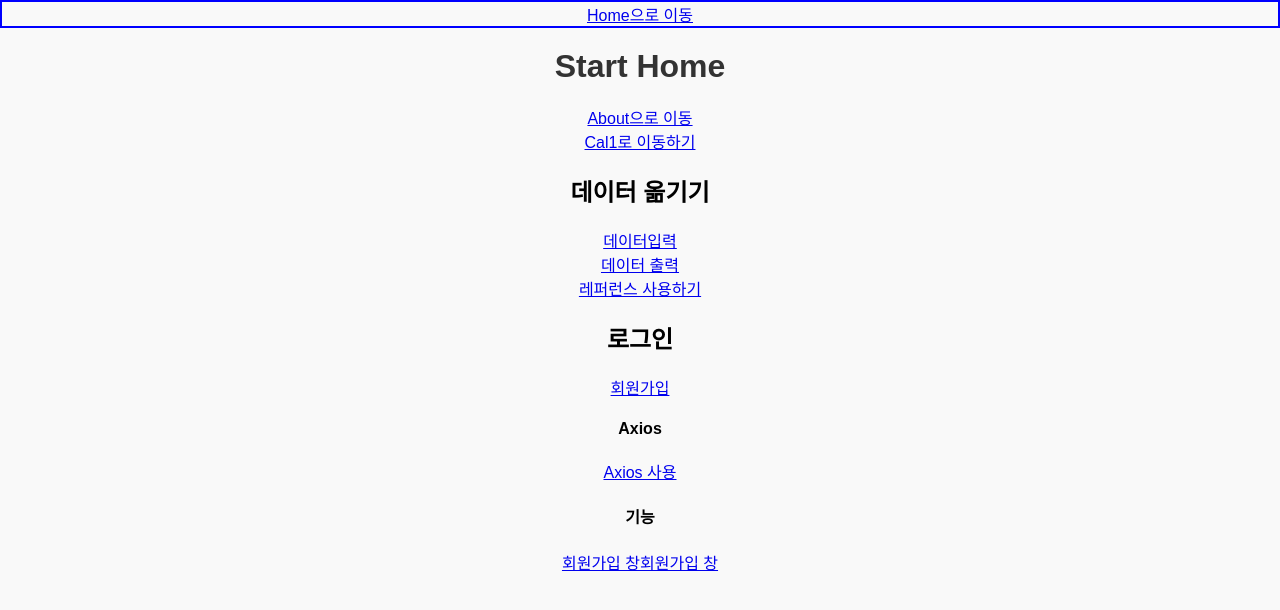
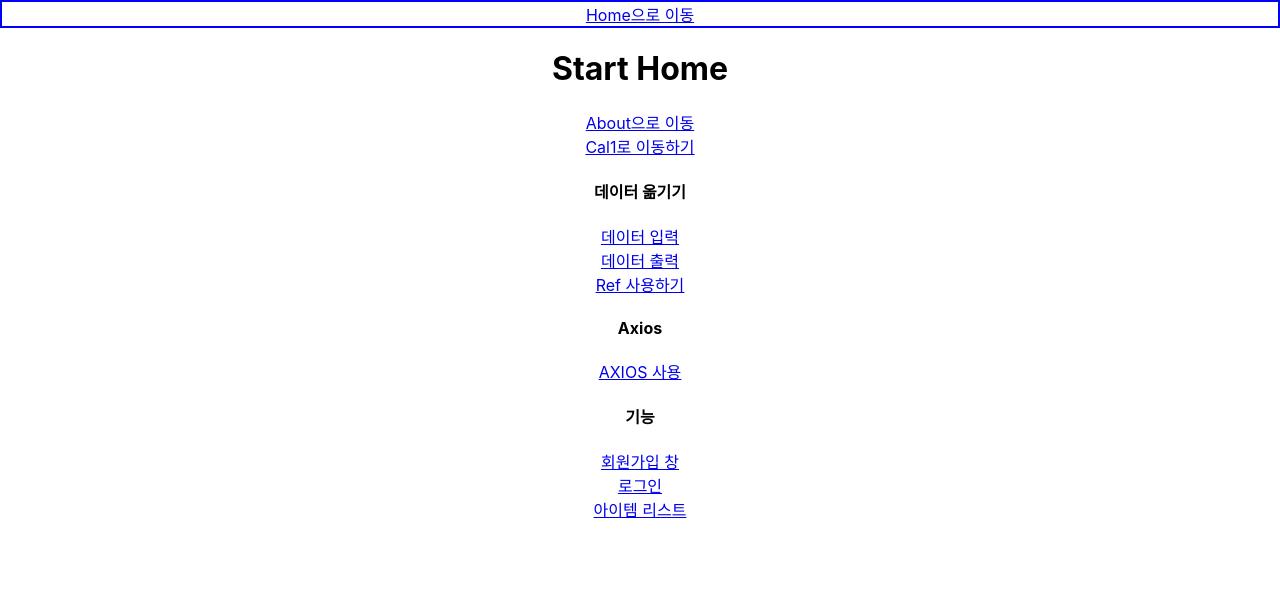
Before and after one commit to won395/cyciReact, a React (Create React App) app: page / in a window 1280 px wide. Shown: the top 610 px of the page. Built offline with nearby package versions, Linux system fonts and the light colour scheme.

Commit message:
Feat: 아이템 리스트 설정

```diff
--- a/src/App.js
+++ b/src/App.js
@@ -1,16 +1,17 @@
-import logo from './logo.svg';
 import './App.css';
 import { BrowserRouter, Link, Route, Routes } from 'react-router-dom';
 
 import Calc1 from './comp/calc/study01'
+
 import Inp1 from './comp/inp/input01'
-import Ref1 from './comp/inp/Ref01'
 import Oup1 from './comp/inp/output01'
-import Singup from './comp/login/singup'
-import User from './comp/login/user';
-import Ax1 from './comp/ax/ax01'
+import Ref from './comp/inp/Ref01'
+
 import ProJoin from './comp/pro/Join'
 import ProLogin from './comp/pro/Login'
+import ProItemList from './comp/pro/ItemList'
+
+import Ax1 from './comp/ax/ax01'
 
 function App() {
   return (
@@ -24,13 +25,11 @@ function App() {
 
           <Route path={"/inp1"} element={<Inp1 />} />
           <Route path={"/oup1"} element={<Oup1 />} />
-          <Route path={"/ref1"} element={<Ref1 />} />
+          <Route path={"/ref1"} element={<Ref />} />
 
           <Route path={"/pro1"} element={<ProJoin />} />
           <Route path={"/login"} element={<ProLogin />} />
-
-          <Route path={"/singup"} element={<Singup />} />
-          <Route path={"/user"} element={<User />} />
+          <Route path={"/itemList"} element={<ProItemList />} />
 
           <Route path={"/ax1"} element={<Ax1 />} />
         </Routes>
@@ -54,22 +53,18 @@ function Home() {
       <Link to="/about">About으로 이동</Link><br/>
       <Link to="/cal1">Cal1로 이동하기</Link><br/>
 
-      <h2>데이터 옮기기</h2>
-      <Link to="/inp1">데이터입력</Link><br/>
+      <h4>데이터 옮기기</h4>
+      <Link to="/inp1">데이터 입력</Link><br/>
       <Link to="/oup1">데이터 출력</Link><br/>
-      <Link to="/ref1">레퍼런스 사용하기</Link><br/>
-
-      <h2>로그인</h2>
-      <Link to="/singup">회원가입</Link><br/>
+      <Link to='/ref1'>Ref 사용하기</Link>
 
       <h4>Axios</h4>
-      <Link to="/ax1">Axios 사용</Link><br/>
+      <Link to="/ax1">AXIOS 사용</Link><br/>
 
       <h4>기능</h4>
-      <Link to="/pro1">회원가입 창</Link>
-      <Link to="/login">회원가입 창</Link>
-
-
+      <Link to="/pro1">회원가입 창</Link><br/>
+      <Link to="/login">로그인</Link><br/>
+      <Link to="/itemList">아이템 리스트</Link>
     </div>
   )
 }
--- a/src/comp/api/member.js
+++ b/src/comp/api/member.js
@@ -1,28 +1,38 @@
 import api from '../ax/axiosSetting'
 
-    /**
-     *
-     * @param {id: 검사 아이디} obj
-     * @returns
-     */
 
+/**
+ * 아이디 중복  체크
+ * @param {id: 검사 아이디} obj
+ * @returns
+ */
 export const memberIdCheck = (obj) => {
     return api.post('/member/findId', JSON.stringify(obj)
-    ,{
+    , {
         headers: {
-            'Content-Type' : 'application/json'
+            'Content-Type': 'application/json'
         }
     })
 }
+
 /**
- * 회원가입
  * 지역 리스트 불러오기
  * @returns
  */
 export const areaList = () => {
-    return api.get('/area/list')
+    return api.get('/area/list');
 }
 
+/**
+ * 회원가입 기능
+ * @param {}
+ * @returns
+ */
 export const memberRegist = (obj) => {
     return api.post('/member/regist', JSON.stringify(obj))
 }
+
+
+export const memberLogin = (obj) => {
+    return api.post('/member/login', JSON.stringify(obj))
+}
--- /dev/null
+++ b/src/comp/pro/ItemList.js
@@ -0,0 +1,7 @@
+export default function Study() {
+    return (
+        <div>
+
+        </div>
+    )
+}
--- a/src/comp/pro/Login.js
+++ b/src/comp/pro/Login.js
@@ -1,32 +1,68 @@
-import { useRef } from "react";
-import { useNavigate } from "react-router-dom"
+import { useEffect, useRef } from "react";
+import { useNavigate } from "react-router-dom";
+import { memberLogin } from '../api/member'
 
 export default function Study() {
 
-    const navigate = useNavigate
+    const navigate = useNavigate();
 
     const idRef = useRef('');
     const pwRef = useRef('');
+
+    //페이지 접속 했을 때
+    useEffect(() => {
+        localStorage.removeItem('userId');
+    }, [])
 
     const loginAction = () => {
 
         const idValue = idRef.current.value;
         const pwValue = pwRef.current.value;
-        console.log(pwValue);
+
+        //데이터 포장
+        let obj = new Object();
+        obj.userId = idValue;
+        obj.userPw = pwValue;
+
+        memberLogin(obj)
+        .then(res => {
+            const data = res.data;
+            if(data.code === '200' && data.data === 'Y') {
+                //다음 페이지 이동!
+                console.log('성공');
+                localStorage.setItem('userId', idValue);
+                localStorage.setItem('auto','random UUID JWT');
+                navigate('/itemList') //아이템 리스트
+            }
+            else {
+                idRef.current.value = '';
+                pwRef.current.value = '';
+                idRef.current.focus();
+                alert('아이디를 재 입력해주세요.');
+            }
+
+        })
     }
 
     return (
         <div>
             <h1>로그인</h1>
-            <input type="text" placeholder="아이디 입력" ref={idRef}/><br/>
-            <input type="password" placeholder="패스워드 입력" ref={pwRef}/><br/>
+            <input
+                type="text"
+                placeholder="아이디 입력"
+                ref={idRef} /><br/>
+            <input
+                type="password"
+                placeholder="패스워드 입력"
+                ref={pwRef} /><br/>
 
-            <input type="button" value='회원가입' onClick={
+            <input type="button" value="회원가입" onClick={
                 () => {
                     navigate('/pro1');
                 }
             }/>
-            <input type="button" value='로그인' onClick={loginAction}/>
+            <input type="button" value="로그인" onClick={loginAction} />
+
         </div>
     )
 }
```
